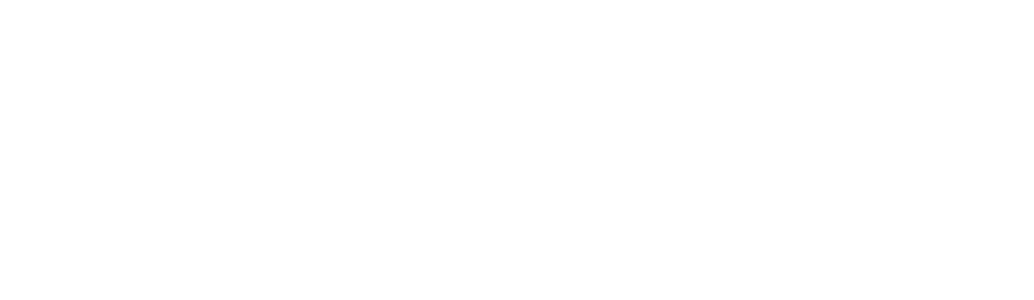
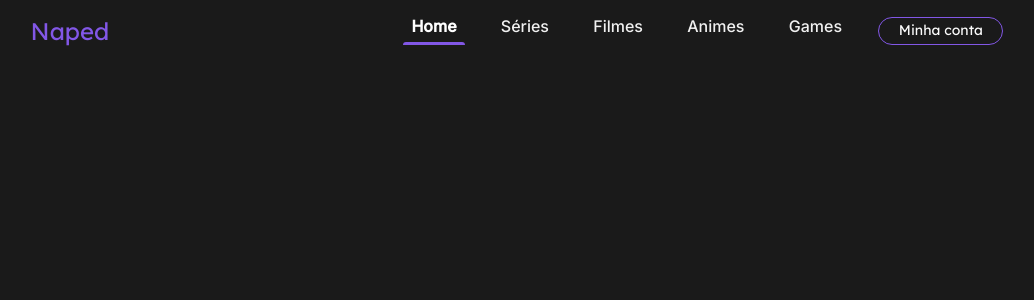
Before and after one commit to metfor/desafio-10, a Next.js app: page / in a window 1280 px wide. Shown: the top 300 px of the page, without its empty margins (123-1157 px from the left). Built offline with nearby package versions, Linux system fonts and the light colour scheme.

Commit message:
feat: header finalizado e linkActive finalizado

```diff
--- a/package.json
+++ b/package.json
@@ -9,7 +9,6 @@
     "lint": "next lint"
   },
   "dependencies": {
-    "@types/styled-components": "^5.1.15",
     "eslint-config-prettier": "^8.3.0",
     "eslint-plugin-prettier": "^4.0.0",
     "next": "12.0.4",
@@ -21,6 +20,7 @@
   "devDependencies": {
     "@types/node": "16.11.7",
     "@types/react": "17.0.35",
+    "@types/styled-components": "^5.1.15",
     "@typescript-eslint/eslint-plugin": "^5.4.0",
     "@typescript-eslint/parser": "^5.4.0",
     "commitizen": "^4.2.4",
--- /dev/null
+++ b/src/components/ActiviLink/index.tsx
@@ -0,0 +1,21 @@
+import Link,{LinkProps} from "next/link";
+import { useRouter } from "next/router";
+import { ReactElement, cloneElement } from "react";
+
+interface ActiveLinkProps extends LinkProps{
+    children:ReactElement;
+    activeClassName:string;
+}
+export function ActiveLink({children,activeClassName,...rest}:ActiveLinkProps){
+    const { asPath }=useRouter()
+    const className = asPath === rest.href
+    ? activeClassName
+    :"";
+    return(
+        <Link {...rest}>
+            {cloneElement(children,{
+                className,
+            })}
+        </Link>
+    )
+}
--- /dev/null
+++ b/src/components/Header/index.tsx
@@ -0,0 +1,18 @@
+import { ActiveLink } from "../ActiviLink";
+import { BoxLink, ButtonAcc, HeaderContainer, Logo, TextLink } from "./styled";
+
+export function Header() {
+  return (
+  <HeaderContainer>
+    <Logo>Naped</Logo>
+    <BoxLink>
+      <ActiveLink href="/" activeClassName="active"><TextLink>Home</TextLink></ActiveLink>
+      <ActiveLink href="#"activeClassName=""><TextLink>Séries</TextLink></ActiveLink>
+      <ActiveLink href="/dads"activeClassName=""><TextLink>Filmes</TextLink></ActiveLink>
+      <ActiveLink href="/dads"activeClassName=""><TextLink>Animes</TextLink></ActiveLink>
+      <ActiveLink href="/dads"activeClassName=""><TextLink>Games</TextLink></ActiveLink>
+      <ButtonAcc>Minha conta</ButtonAcc>
+    </BoxLink>
+  </HeaderContainer>
+  )
+}
--- /dev/null
+++ b/src/components/Header/styled.ts
@@ -0,0 +1,68 @@
+import styled from 'styled-components';
+export const HeaderContainer = styled.div`
+  width: 80%;
+  margin-left: 10%;
+  margin-right: 10%;
+  display: flex;
+  align-items: center;
+  justify-content: space-between;
+`;
+export const Logo = styled.h1`
+  font-family: Lexend Deca;
+  font-weight: 400;
+  font-size: 24px;
+  line-height: 30px;
+  text-align: right;
+  color: #8257e6;
+`;
+export const TextLink = styled.text`
+  font-family: Inter;
+  font-size: 16px;
+  line-height: 19.36px;
+  text-align: right;
+  font-weight: 500;
+  color: white;
+  position: relative;
+  padding: 0 0.5rem;
+  color: #f1f1f1;
+  transition: color 0.2s;
+    & + a {
+        margin-left: 2rem;
+    }
+    &:hover {
+        color: white;
+    }
+    &.active {
+        color: white;
+        font-weight: bold;
+    }
+    &.active::after {
+        content: '';
+        height: 3px;
+        border-radius: 3px 3px 0 0;
+        width: 100%;
+        position: absolute;
+        bottom: 0;
+        left: 0;
+        background:  #8257E6;
+;
+  }
+`;
+export const BoxLink = styled.div`
+  width: 600px;
+  display: flex;
+  justify-content: space-between;
+`;
+export const ButtonAcc = styled.button`
+  width: 125px;
+  height: 28px;
+  border: 1px solid #8257e6;
+  box-sizing: border-box;
+  border-radius: 30px;
+  background-color: #1a1a1a;
+  color: #fbfbfb;
+  font-family: Lexend Deca;
+  font-size: 14px;
+  font-weight: 400;
+  line-height: 17.5px;
+`;
--- /dev/null
+++ b/src/pages/_document.tsx
@@ -0,0 +1,45 @@
+import Document, { Html, Head, Main, NextScript } from 'next/document';
+import { ServerStyleSheet } from 'styled-components';
+
+export default class MyDocument extends Document {
+  static async getInitialProps(ctx) {
+    const sheet = new ServerStyleSheet();
+    const originalRenderPage = ctx.renderPage;
+
+    try {
+      ctx.renderPage = () =>
+        originalRenderPage({
+          enhanceApp: (App) => (props) =>
+            sheet.collectStyles(<App {...props} />),
+        });
+
+      const initialProps = await Document.getInitialProps(ctx);
+      return {
+        ...initialProps,
+        styles: (
+          <>
+            {initialProps.styles}
+            {sheet.getStyleElement()}
+          </>
+        ),
+      };
+    } finally {
+      sheet.seal();
+    }
+  }
+render() {
+    return (
+        <Html>
+            <Head>
+            <link rel="preconnect" href="https://fonts.googleapis.com"/>
+            <link rel="preconnect" href="https://fonts.gstatic.com" />
+        <link href="https://fonts.googleapis.com/css2?family=Inter:wght@400;500&family=Lexend+Deca&display=swap" rel="stylesheet"/>
+            </Head>
+            <body>
+            <Main />
+            <NextScript />
+            </body>
+        </Html>
+    );
+}
+}
--- a/src/pages/index.tsx
+++ b/src/pages/index.tsx
@@ -1,5 +1,6 @@
 import type { NextPage } from "next";
 import Head from "next/head";
+import { Header } from "../components/Header";
 
 import styles from "../styles/Home.module.css";
 
@@ -11,6 +12,7 @@
         <meta name="description" content="Generated by create next app" />
         <link rel="icon" href="/favicon.ico" />
       </Head>
+      <Header/>
     </div>
   );
 };
--- a/src/styles/globals.css
+++ b/src/styles/globals.css
@@ -14,3 +14,4 @@
 * {
   box-sizing: border-box;
 }
+body {background: #1A1A1A;}
```
Also changed, not shown: .eslintrc.js, 1 other file (tests, documents, lock files or other folders).
